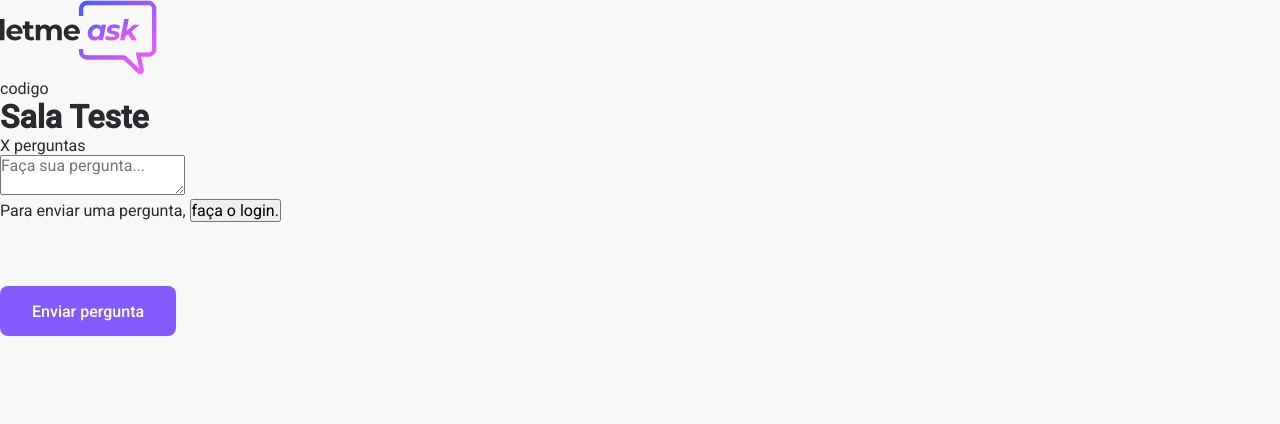
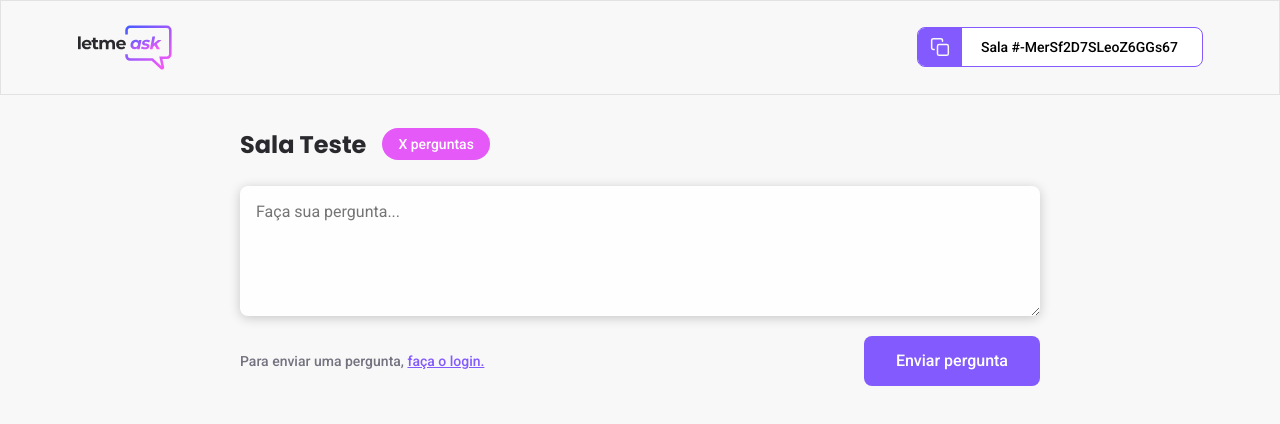
Before and after one commit to AngeloVSO/letmeaskNLW, a React (Create React App) app: page /rooms/1 in a window 1280 px wide. Shown: the top 424 px of the page. Built offline with nearby package versions, Linux system fonts and the light colour scheme; no server answers.

Commit message:
Criado e estilizado o componente roomCode

```diff
--- /dev/null
+++ b/src/components/RoomCode.tsx
@@ -0,0 +1,15 @@
+import copyImg from "../assets/images/copy.svg";
+import '../styles/roomCode.scss'
+
+const RoomCode = () => {
+  return (
+    <button className="room-code">
+      <div>
+        <img src={copyImg} alt="Código da sala" />
+      </div>
+      <span>Sala #-MerSf2D7SLeoZ6GGs67</span>
+    </button>
+  );
+};
+
+export default RoomCode;
--- a/src/contexts/AuthContext.tsx
+++ b/src/contexts/AuthContext.tsx
@@ -22,7 +22,7 @@ export const AuthContextProvider = (props:AuthContextProviderProps) => {
   const [user, setUser] = useState<User>();
 
   useEffect(() => {
-    return auth.onAuthStateChanged(user => {
+    const unsubscribe = auth.onAuthStateChanged(user => {
       if(user) {
         const { displayName, uid, photoURL } = user
 
@@ -37,6 +37,8 @@ export const AuthContextProvider = (props:AuthContextProviderProps) => {
         });
       }
     })
+
+    return unsubscribe
   }, [])
 
   const signInWithGoogle = async () => {
--- a/src/pages/Home.tsx
+++ b/src/pages/Home.tsx
@@ -34,6 +34,7 @@ const Home = () => {
 
     if(!roomRef.exists()) {
       alert('Sala não existe ou código incorreto.')
+      setLoading(false)
       return
     }
 
--- a/src/pages/Room.tsx
+++ b/src/pages/Room.tsx
@@ -1,33 +1,31 @@
 import logoImg from "../assets/images/logo.svg";
 import Button from "../components/Button";
+import RoomCode from "../components/RoomCode";
+import '../styles/room.scss'
 
 const Room = () => {
   return (
-    <div className="page-room">
+    <div id ="page-room">
       <header>
         <div className="content">
           <img src={logoImg} alt="logo" />
-          <div>codigo</div>
+          <RoomCode />
         </div>
       </header>
 
-      <main className="content">
+      <main>
         <div className="room-title">
           <h1>Sala Teste</h1>
           <span>X perguntas</span>
         </div>
 
         <form>
-              <textarea
-                placeholder="Faça sua pergunta..."
-              />
+          <textarea placeholder="Faça sua pergunta..." />
           <div className="form-footer">
             <span>
               Para enviar uma pergunta, <button>faça o login.</button>
             </span>
-                  <Button type="submit">
-                      Enviar pergunta
-                  </Button>
+            <Button type="submit">Enviar pergunta</Button>
           </div>
         </form>
       </main>
--- a/src/styles/button.scss
+++ b/src/styles/button.scss
@@ -1,5 +1,4 @@
 .button {
-  margin-top: 64px;
   height: 50px;
   border-radius: 8px;
   font-weight: 500;
--- /dev/null
+++ b/src/styles/room.scss
@@ -0,0 +1,81 @@
+#page-room {
+    header {
+        padding: 24px;
+        border: 1px solid #e2e2e2;
+
+        .content {
+            max-width: 1125px;
+            margin:0 auto;
+            display: flex;
+            justify-content: space-between;
+            align-items: center;
+
+            >img {
+                max-height: 45px;
+            }
+        }
+    }
+
+    main {
+        max-width: 800px;
+        margin: 0 auto;
+
+        .room-title {
+            margin: 32px 0 24px;
+            display: flex;
+            align-items: center;
+
+            h1 {
+                font-family: 'Poppins', sans-serif;
+                color: #29292e;
+                font-size: 24px;
+            }
+
+            span {
+                margin-left: 16px;
+                background: #e559f9;
+                border-radius: 9999px;
+                padding: 8px 16px;
+                color: #fff;
+                font-weight: 500;
+                font-size: 14px;
+            }
+        }
+
+        form {
+            textarea {
+                width: 100%;
+                border: 0;
+                padding: 16px;
+                border-radius: 8px;
+                background: #fefefe;
+                box-shadow: 0 2px 12px rgba(0,0,0, .2);
+                resize: vertical;
+                min-height: 130px;
+            }
+
+            .form-footer {
+                display: flex;
+                justify-content: space-between;
+                align-items: center;
+                margin-top: 16px;
+
+                span {
+                    font-size: 14px;
+                    color: #737380;
+                    font-weight: 500;
+
+                    button {
+                        background: transparent;
+                        border: 0;
+                        color: #835afd;
+                        text-decoration: underline;
+                        font-size: 14px;
+                        font-weight: 500;
+                        cursor: pointer;
+                    }
+                }
+            }
+        }
+    }
+}
--- /dev/null
+++ b/src/styles/roomCode.scss
@@ -0,0 +1,28 @@
+.room-code {
+    height: 40px;
+    border-radius: 8px;
+    overflow: hidden;
+    background: #fff;
+    border: 1px solid #835afd;
+    cursor: pointer;
+    display: flex;
+
+    div {
+        background: #835afd;
+        padding: 0 12px;
+        display: flex;
+        justify-content: center;
+        align-items: center;
+        height: 100%;
+    }
+
+    span {
+        display: block;
+        align-self: center;
+        flex: 1;
+        padding: 0 16px 0 12px;
+        width: 240px;
+        font-size: 14px;
+        font-weight: 500;
+    }
+}
```
Lines whose indentation alone changed are shown as unchanged.
